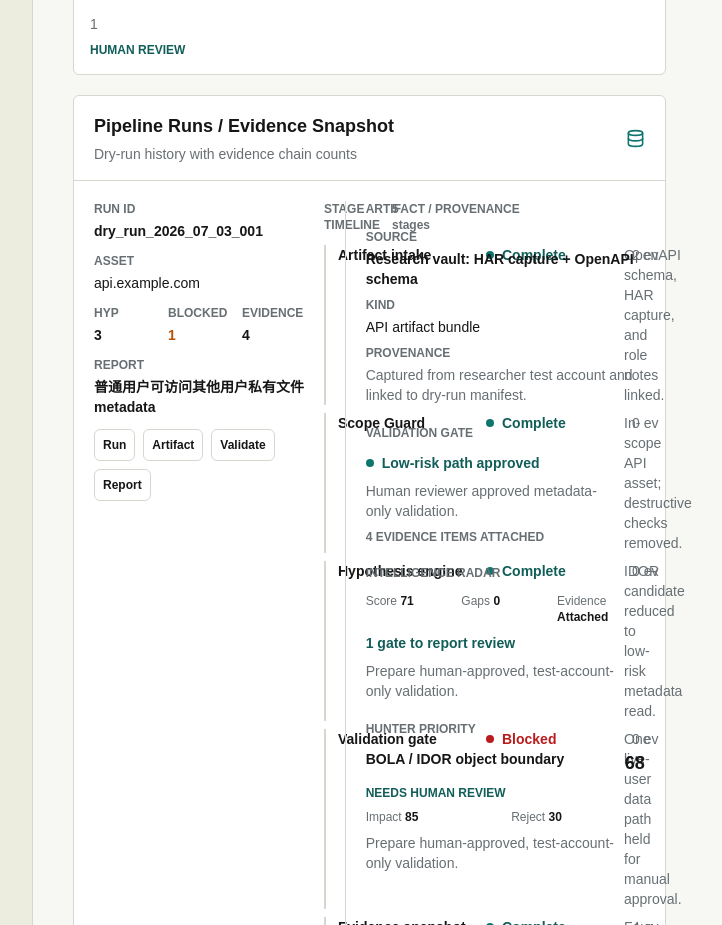
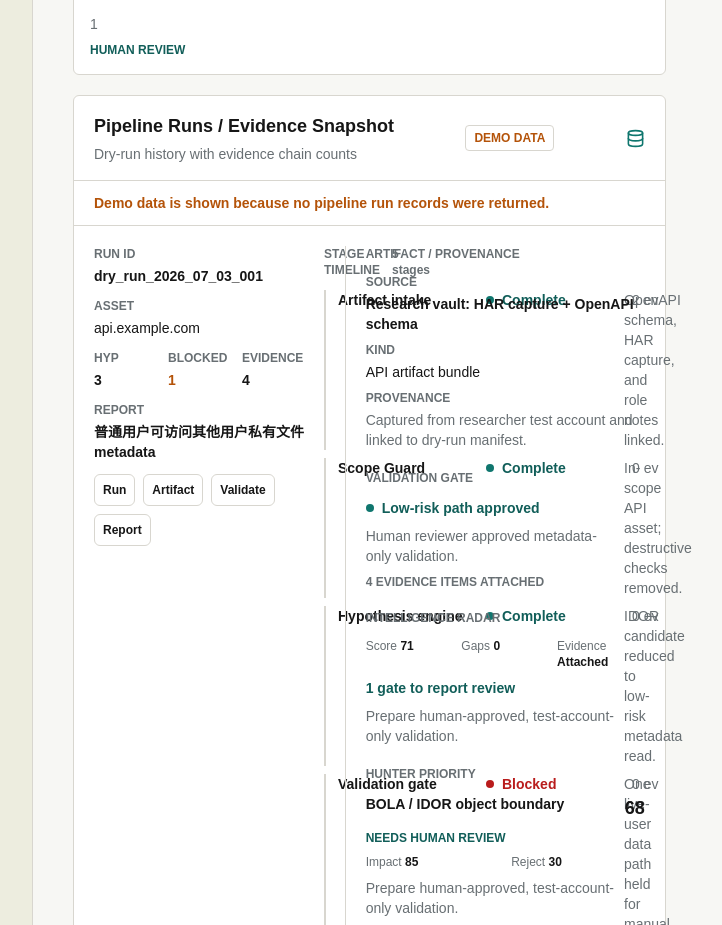
Before and after one commit to Wen11180/Bounty-Mythos-Lite, a Next.js app in the folder apps/web/: page / in a window 1280 px wide. Shown: the part 1660-2585 px from the top of the page, without its empty margins (247-969 px from the left). Built offline with nearby package versions, Linux system fonts and the light colour scheme; no server answers.

Commit message:
feat: label fallback run data

```diff
--- a/apps/web/app/page.tsx
+++ b/apps/web/app/page.tsx
@@ -40,8 +40,7 @@ import {
 import { mythosPipelineStages } from "@/lib/mythos-pipeline-data";
 import {
   deriveIntelligenceRadar,
-  fallbackPipelineRuns,
-  toPipelineRunSummary,
+  resolvePipelineRunRows,
   type PipelineRunSummary,
 } from "@/lib/pipeline-runs-data";
 import type { Finding, PolicyStatus, ValidationStatus } from "@/lib/api";
@@ -200,10 +199,7 @@ export default async function Dashboard() {
     { label: "需要人工确认", value: String(countNeedsReview(findings)) },
     { label: "Policy 风险拦截", value: String(countPolicyBlocked(findings)) },
   ];
-  const runRows: PipelineRunSummary[] =
-    pipelineRuns.length > 0
-      ? pipelineRuns.map((run) => toPipelineRunSummary(run))
-      : fallbackPipelineRuns;
+  const { dataMode: pipelineRunDataMode, runs: runRows } = resolvePipelineRunRows(pipelineRuns);
   const intelligenceRadar = deriveIntelligenceRadar(runRows);
   const radarSignalsByRunId = new Map(
     intelligenceRadar.runSignals.map((signal) => [signal.run.runId, signal]),
@@ -389,10 +385,26 @@ export default async function Dashboard() {
               <div className="flex items-center justify-between border-b border-[var(--line)] px-5 py-4">
                 <div>
                   <h3 className="text-lg font-semibold">Pipeline Runs / Evidence Snapshot</h3>
-                  <p className="mt-1 text-sm text-[var(--muted)]">Dry-run history with evidence chain counts</p>
+                  <p className="mt-1 text-sm text-[var(--muted)]">
+                    Dry-run history with evidence chain counts
+                  </p>
                 </div>
+                <span
+                  className={`rounded-sm border border-[var(--line)] px-2 py-1 text-xs font-semibold uppercase ${
+                    pipelineRunDataMode === "Demo data"
+                      ? "text-[var(--warning)]"
+                      : "text-[var(--accent-strong)]"
+                  }`}
+                >
+                  {pipelineRunDataMode}
+                </span>
                 <Database size={19} className="text-[var(--accent)]" aria-hidden="true" />
               </div>
+              {pipelineRunDataMode === "Demo data" ? (
+                <p className="border-b border-[var(--line)] px-5 py-3 text-sm font-semibold text-[var(--warning)]">
+                  Demo data is shown because no pipeline run records were returned.
+                </p>
+              ) : null}
               <div className="divide-y divide-[var(--line)]">
                 {runRows.map((run) => {
                   const radarSignal = radarSignalsByRunId.get(run.runId);
--- a/apps/web/app/runs/[runId]/page.tsx
+++ b/apps/web/app/runs/[runId]/page.tsx
@@ -38,6 +38,7 @@ export default async function RunDetailPage({ params }: PageProps) {
 
   const summary = toPipelineRunSummary(run);
   const payload = run.payload;
+  const runDataMode = run.policy_text_hash === "fallback-only" ? "Demo data" : "Live data";
   const artifactId = summary.artifact.artifactId;
   const validationWorkspace = payload?.validation_workspace;
   const reportDraft = payload?.report_draft;
@@ -60,6 +61,9 @@ export default async function RunDetailPage({ params }: PageProps) {
         <p className="flex items-center gap-2 text-sm font-semibold text-[var(--accent-strong)]">
           <Database size={17} aria-hidden="true" />
           {safeDisplay(run.id)}
+          <span className="rounded-sm border border-[var(--line)] px-2 py-0.5 text-xs font-semibold uppercase text-[var(--muted)]">
+            {runDataMode}
+          </span>
         </p>
         <div className="mt-3 flex flex-col gap-4 lg:flex-row lg:items-end lg:justify-between">
           <div>
@@ -85,6 +89,11 @@ export default async function RunDetailPage({ params }: PageProps) {
           </div>
         </div>
       </header>
+      {runDataMode === "Demo data" ? (
+        <p className="mt-4 border border-[var(--line)] bg-white px-4 py-3 text-sm font-semibold text-[var(--warning)]">
+          Demo data is shown because this run detail comes from a fallback record.
+        </p>
+      ) : null}
 
       <section className="grid gap-3 py-5 sm:grid-cols-2 xl:grid-cols-6">
         <Metric label="Hypotheses" value={summary.hypothesisCount} />
--- a/apps/web/lib/pipeline-runs-data.ts
+++ b/apps/web/lib/pipeline-runs-data.ts
@@ -93,6 +93,11 @@ export type IntelligenceRadarSummary = {
   runSignals: RadarRunSignal[];
   topSignal: RadarRunSignal | null;
   unsafeOrRedactedRequirementCount: number;
+};
+
+export type PipelineRunRowsResult = {
+  dataMode: "Demo data" | "Live data";
+  runs: PipelineRunSummary[];
 };
 
 type RunSeed = Pick<
@@ -514,6 +519,20 @@ export function toPipelineRunSummary(run: PipelineRun): PipelineRunSummary {
   };
 }
 
+export function resolvePipelineRunRows(runs: PipelineRun[]): PipelineRunRowsResult {
+  if (runs.length === 0) {
+    return {
+      dataMode: "Demo data",
+      runs: fallbackPipelineRuns,
+    };
+  }
+
+  return {
+    dataMode: "Live data",
+    runs: runs.map((run) => toPipelineRunSummary(run)),
+  };
+}
+
 export function deriveIntelligenceRadar(
   runs: PipelineRunSummary[],
 ): IntelligenceRadarSummary {
```
Also changed, not shown: 1 other file (tests, documents, lock files or other folders).
